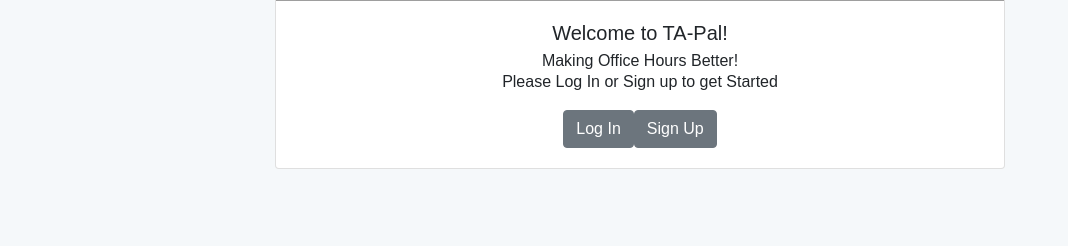
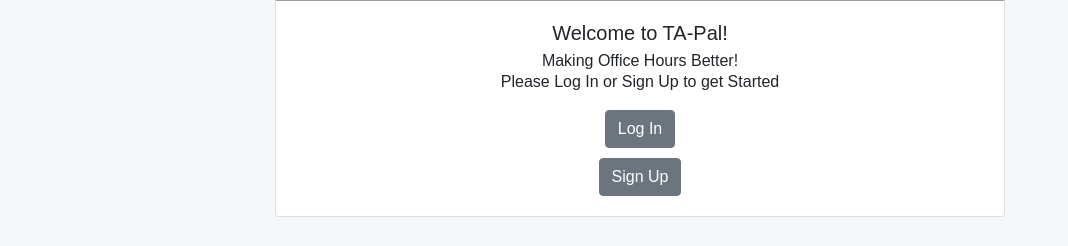
Before and after one commit to godwinvincent/ta-helper, a React (Create React App) app in the folder client/ta-palv2/: page / in a window 1280 px wide. Shown: the part 400-646 px from the top of the page, without its empty margins (0-1068 px from the left). Built offline with nearby package versions, Linux system fonts and the light colour scheme; grey boxes are pictures that could not be loaded.

Commit message:
minor front end changes

```diff
--- a/client/ta-palv2/src/components/Home.js
+++ b/client/ta-palv2/src/components/Home.js
@@ -1,6 +1,7 @@
 import React, { Component } from 'react';
 import { Link } from 'react-router-dom';
 import Header from './Header';
+import './styles/Home.css';
 import OfficeHourList from './OfficeHourList';
 import { Card, CardImg, CardText, CardBody, CardTitle, CardSubtitle, Button, Container, Row, Col } from 'reactstrap';
 
@@ -143,16 +144,21 @@ export default class Home extends Component {
                                 <CardBody>
                                     <CardTitle className="text-center">Welcome to TA-Pal!</CardTitle>
                                     <CardSubtitle className="text-center">Making Office Hours Better!</CardSubtitle>
-                                    <CardText className="text-center">Please Log In or Sign up to get Started</CardText>
+                                    <CardText className="text-center">Please Log In or Sign Up to get Started</CardText>
                                     <div className="text-center">
-                                        <Link to="/login"><Button>Log In</Button></Link>
-                                        <Link to="/join"><Button>Sign Up</Button></Link>
+                                        <div>
+                                            <Link to="/login"><Button id="land-login">Log In</Button></Link>
+                                        </div>
+                                        <div>
+                                            <Link to="/join"><Button id='land-signup'>Sign Up</Button></Link>
+                                        </div>
                                     </div>
                                 </CardBody>
                             </Card>
                         </Col>
                     </Row>
-                </Container>)
+                </Container>
+            )
         }
         return (content)
     }
--- /dev/null
+++ b/client/ta-palv2/src/components/styles/Home.css
@@ -0,0 +1,3 @@
+#land-signup {
+    margin-top: 10px;
+}
```
